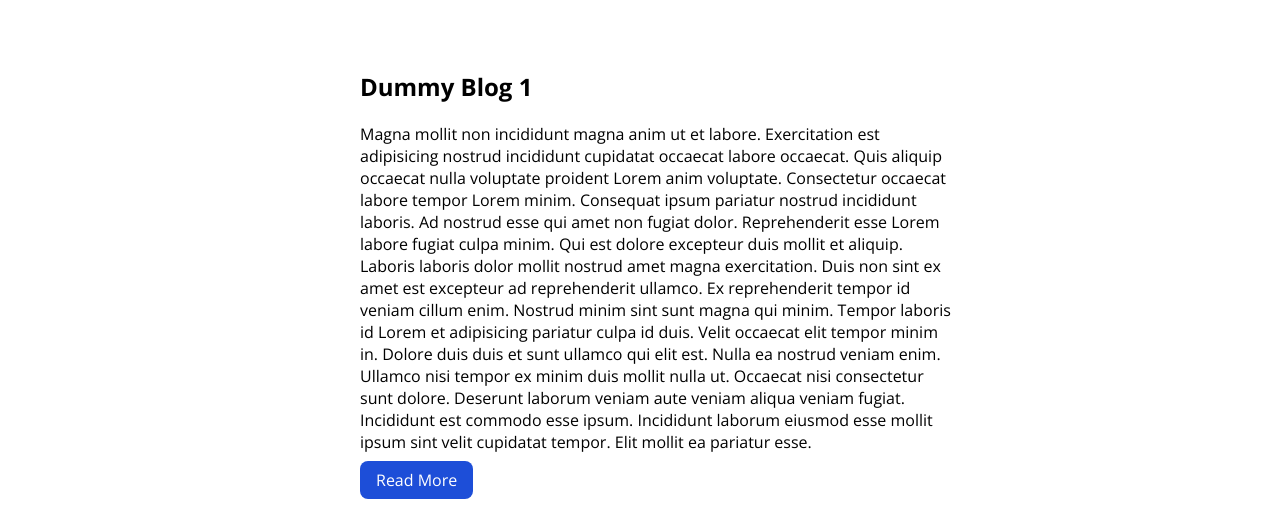
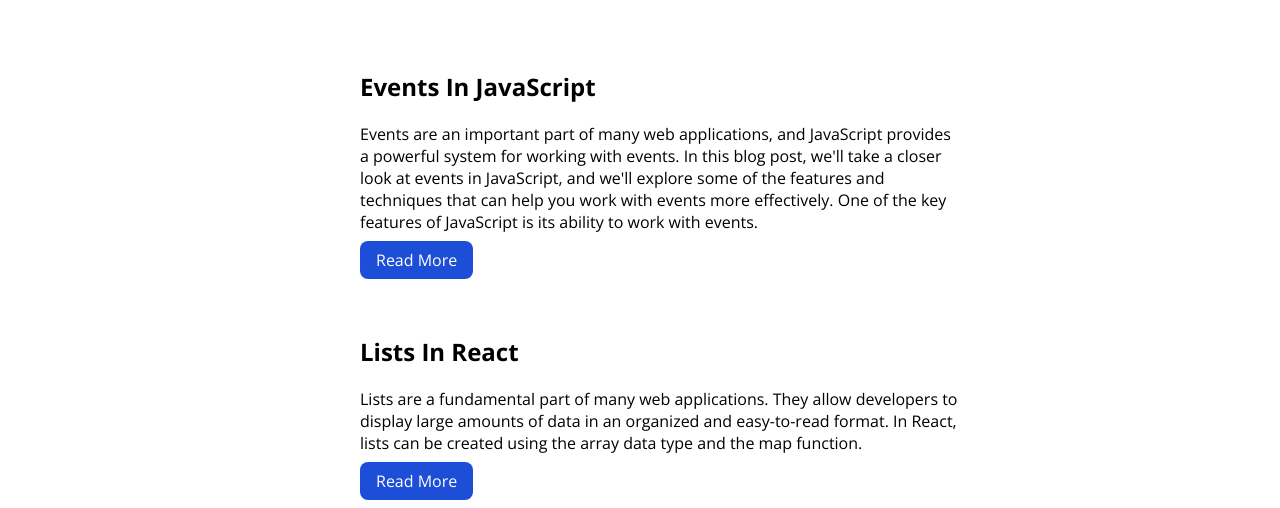
Before and after one commit to amoghdivekar/my-portfolio, a plain HTML site: page blogs.html in a window 1280 px wide. Shown: the part 288-796 px from the top of the page. Drawn offline with nearby package versions, Linux system fonts and the light colour scheme.

Commit message:
update: added blogs

```diff
--- a/blogs.html
+++ b/blogs.html
@@ -32,48 +32,33 @@
     <ul class="list-non-bullet">
         <li>
           <article class="container container-center">
-            <h1>Dummy Blog 1</h1>
+            <h1>Events In JavaScript</h1>
             <p>
-                Magna mollit non incididunt magna anim ut et labore. Exercitation est adipisicing nostrud incididunt cupidatat occaecat labore occaecat. Quis aliquip occaecat nulla voluptate proident Lorem anim voluptate.
-
-                Consectetur occaecat labore tempor Lorem minim. Consequat ipsum pariatur nostrud incididunt laboris. Ad nostrud esse qui amet non fugiat dolor.
-
-                Reprehenderit esse Lorem labore fugiat culpa minim. Qui est dolore excepteur duis mollit et aliquip. Laboris laboris dolor mollit nostrud amet magna exercitation. Duis non sint ex amet est excepteur ad reprehenderit ullamco.
-
-                Ex reprehenderit tempor id veniam cillum enim. Nostrud minim sint sunt magna qui minim. Tempor laboris id Lorem et adipisicing pariatur culpa id duis. Velit occaecat elit tempor minim in.
-
-                Dolore duis duis et sunt ullamco qui elit est. Nulla ea nostrud veniam enim. Ullamco nisi tempor ex minim duis mollit nulla ut. Occaecat nisi consectetur sunt dolore.
-
-                Deserunt laborum veniam aute veniam aliqua veniam fugiat. Incididunt est commodo esse ipsum. Incididunt laborum eiusmod esse mollit ipsum sint velit cupidatat tempor. Elit mollit ea pariatur esse.
+                Events are an important part of many web applications, and JavaScript provides a powerful system for working with events. In this blog post, we'll take a closer look at events in JavaScript, and we'll explore some of the features and techniques that can help you work with events more effectively. One of the key features of JavaScript is its ability to work with events.
             </p>
 
-            <a class="link link-primary">Read More</a>
+            <a class="link link-primary" href="https://amoghdivekar.hashnode.dev/events-in-javascript" >Read More</a>
           </article>
         </li>
 
+        <br>
+        <br>
+
         <li>
             <article class="container container-center">
-            <h1>Dummy Blog 2</h1>
+            <h1>Lists In React</h1>
               <p>
-                Officia occaecat officia pariatur consequat tempor veniam commodo velit. Veniam deserunt culpa irure adipisicing non esse cupidatat tempor adipisicing. Elit aute quis sunt ullamco adipisicing.
-
-                Consequat anim ullamco occaecat incididunt excepteur dolore nostrud enim dolor. Commodo cupidatat sint ullamco magna irure consequat. Do laborum est sit ex. Laborum ullamco excepteur id cupidatat aute aute consequat.
-
-                Exercitation incididunt do excepteur reprehenderit. Reprehenderit sit dolore cupidatat dolor aliquip enim ad est. Enim Lorem laboris qui aliqua Lorem eiusmod veniam occaecat. Deserunt ea ea reprehenderit veniam sit eiusmod eiusmod commodo ut. Dolore eu velit sit est nisi occaecat ipsum dolore veniam.
-
-                Esse voluptate non aliquip ex eu quis dolore. Mollit dolor veniam ullamco deserunt. Voluptate anim exercitation laboris excepteur incididunt. Esse laboris reprehenderit tempor ex.
-
-                Mollit anim occaecat nostrud qui duis. Fugiat deserunt minim nostrud occaecat amet amet voluptate nostrud culpa. Enim consequat eiusmod tempor amet eiusmod voluptate exercitation aliqua.
-
-                Velit est amet ullamco amet. Aliquip dolor labore consequat magna. Dolor laboris esse magna sit cillum veniam tempor officia anim. Exercitation Lorem ea consectetur culpa pariatur reprehenderit magna adipisicing. Mollit dolore elit officia tempor.
+                Lists are a fundamental part of many web applications. They allow developers to display large amounts of data in an organized and easy-to-read format. In React, lists can be created using the array data type and the map function.
               </p>
 
               <a
-                class="link link-primary">Read More</a
-              >
+                class="link link-primary" href="https://amoghdivekar.hashnode.dev/lists-in-react" >Read More</a>
             </article>
         </li>
     </ul>
+
+    <br>
+    <br>
 
     <footer class="footer">
         <div class="footer-header"> Lets connect! </div>
```
